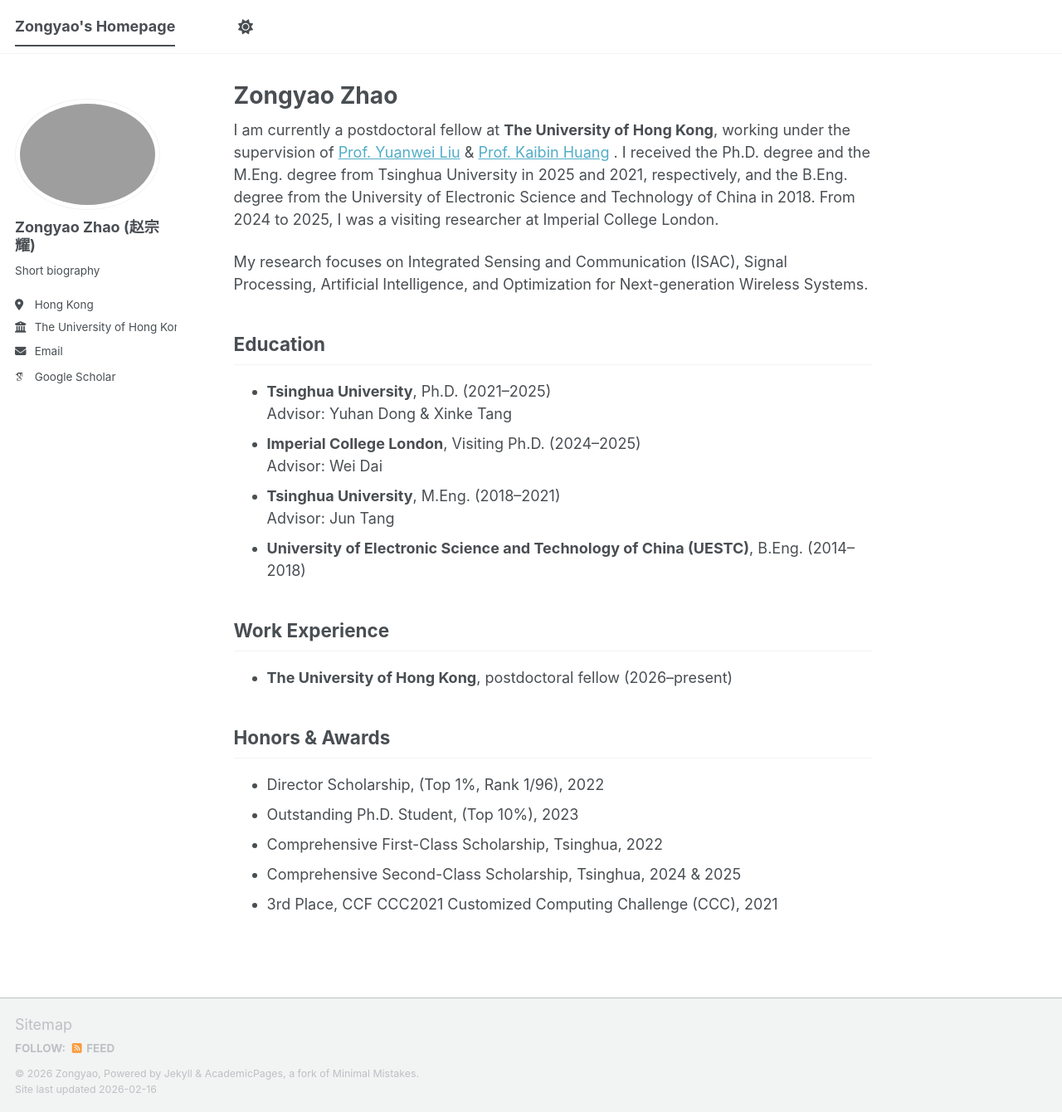
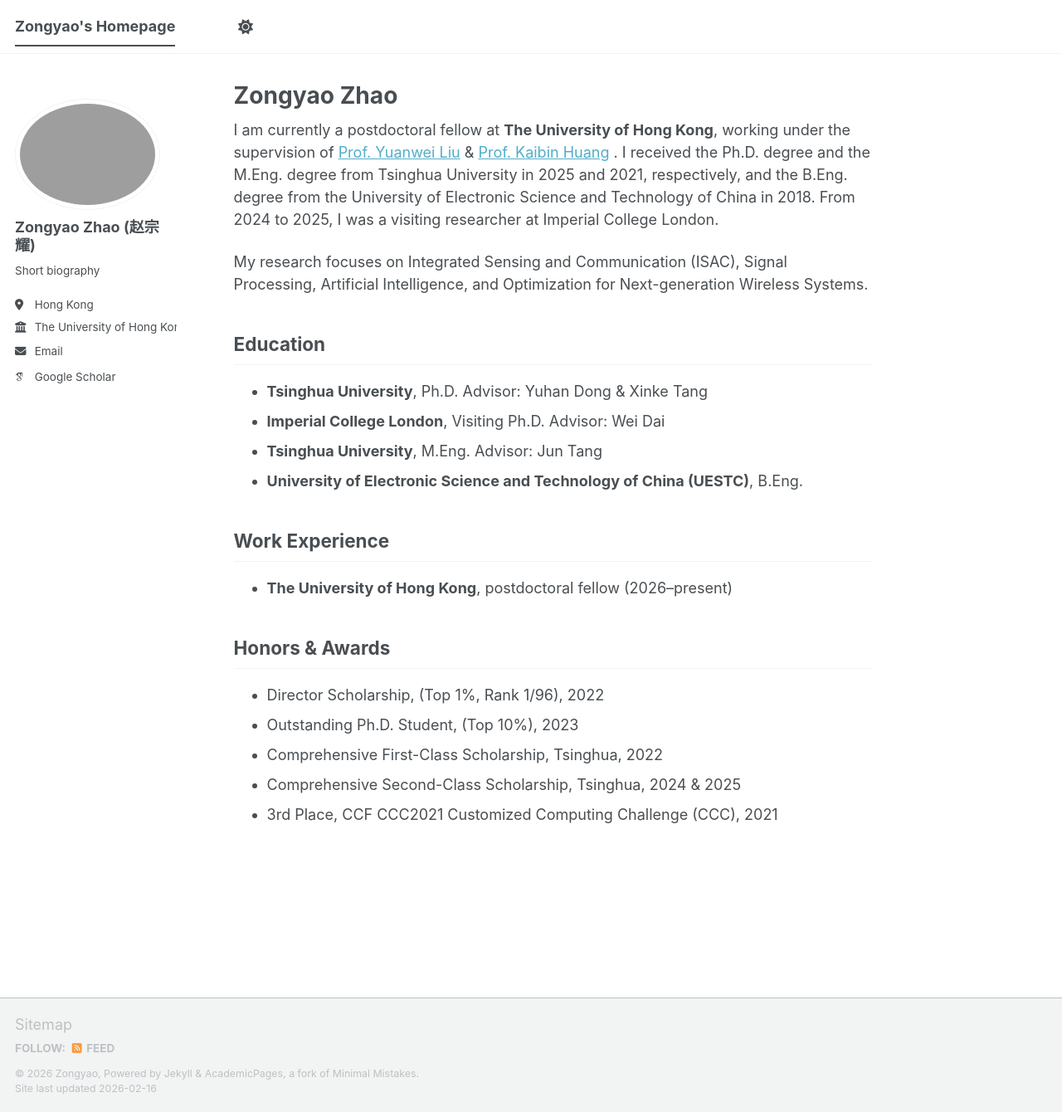
Before and after one commit to ZongyaoZhao/ZongyaoZhao.github.io, a Jekyll site: the page built from _pages/about.md, in a window 1280 px wide and 1340 px high. Shown: the whole window at 83% size. Built offline with Jekyll 4.4.1, drawn with Linux system fonts in a browser that asks for light colours; some web fonts are replaced; a script bundle is joined from its source files by our own code; library files that are not in the unit come from our copies.

Commit message:
Update about.md

```diff
--- a/_pages/about.md
+++ b/_pages/about.md
@@ -11,13 +11,13 @@
 My research focuses on Integrated Sensing and Communication (ISAC), Signal Processing, Artificial Intelligence, and Optimization for Next-generation Wireless Systems.
 
 ## Education
-- **Tsinghua University**, Ph.D. (2021–2025)
+- **Tsinghua University**, Ph.D.
   Advisor: Yuhan Dong & Xinke Tang
-- **Imperial College London**, Visiting Ph.D. (2024–2025)
+- **Imperial College London**, Visiting Ph.D.
   Advisor: Wei Dai
-- **Tsinghua University**, M.Eng. (2018–2021)
+- **Tsinghua University**, M.Eng.
   Advisor: Jun Tang
-- **University of Electronic Science and Technology of China (UESTC)**, B.Eng. (2014–2018)
+- **University of Electronic Science and Technology of China (UESTC)**, B.Eng.
 
 ## Work Experience
 - **The University of Hong Kong**, postdoctoral fellow (2026–present)
```
